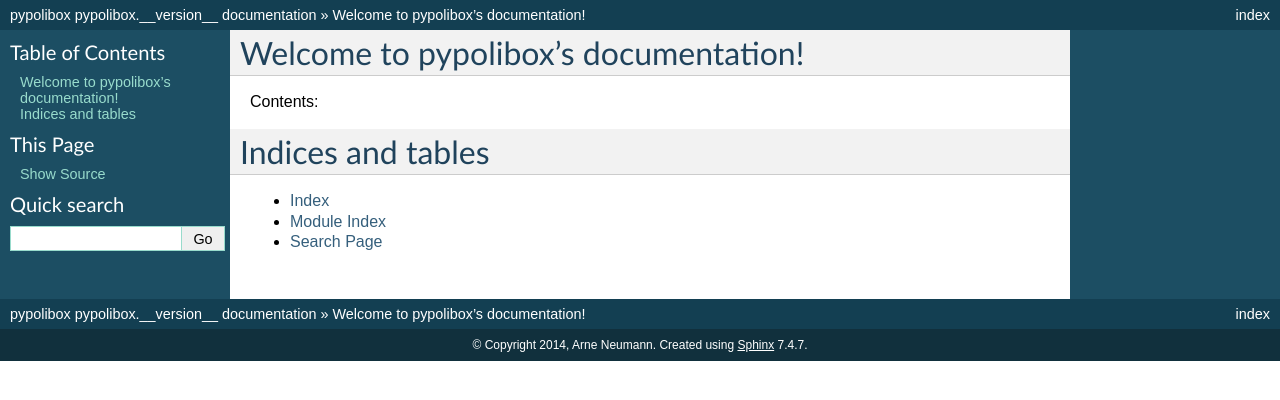
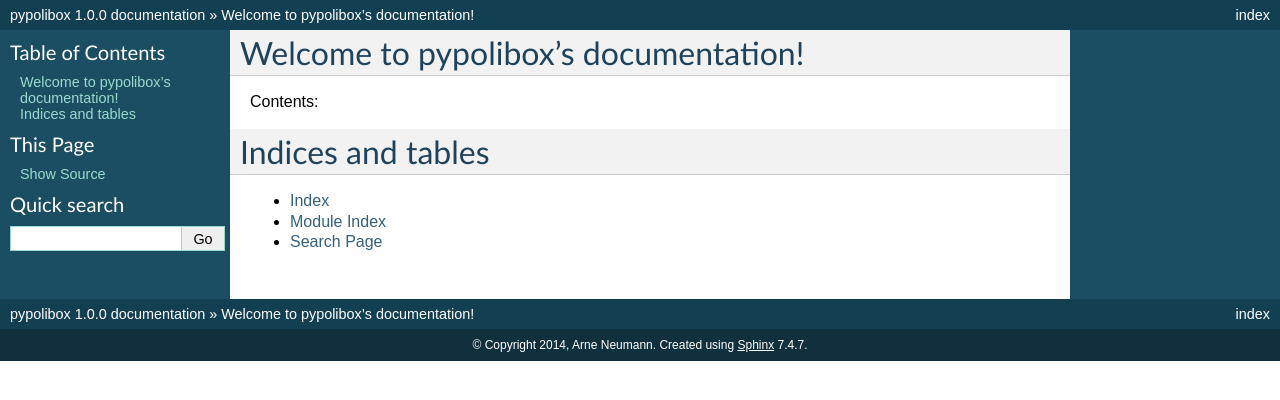
Before and after one commit to arne-cl/pypolibox, a Sphinx documentation site: the page built from docs/index.rst, in a window 1280 px wide. Shown: the top 400 px of the page. Built offline with Sphinx 7.4.7, drawn with Linux system fonts in a browser that asks for light colours.

Commit message:
sphinx imports version from pypolibox.__version__; setup.py can't do that

```diff
--- a/docs/conf.py
+++ b/docs/conf.py
@@ -62,9 +62,9 @@
 # built documents.
 #
 # The short X.Y version.
-version = 'pypolibox.__version__'
+version = pypolibox.__version__
 # The full version, including alpha/beta/rc tags.
-release = 'pypolibox.__version__'
+release = pypolibox.__version__
 
 # The language for content autogenerated by Sphinx. Refer to documentation
 # for a list of supported languages.
--- a/setup.py
+++ b/setup.py
@@ -5,9 +5,7 @@
 README = open(os.path.join(here, 'README.rst')).read()
 NEWS = open(os.path.join(here, 'NEWS.rst')).read()
 
-import pypolibox
-
-version = pypolibox.__version__
+version = '1.0.0'
 
 install_requires = [
     # List your project dependencies here.
```
